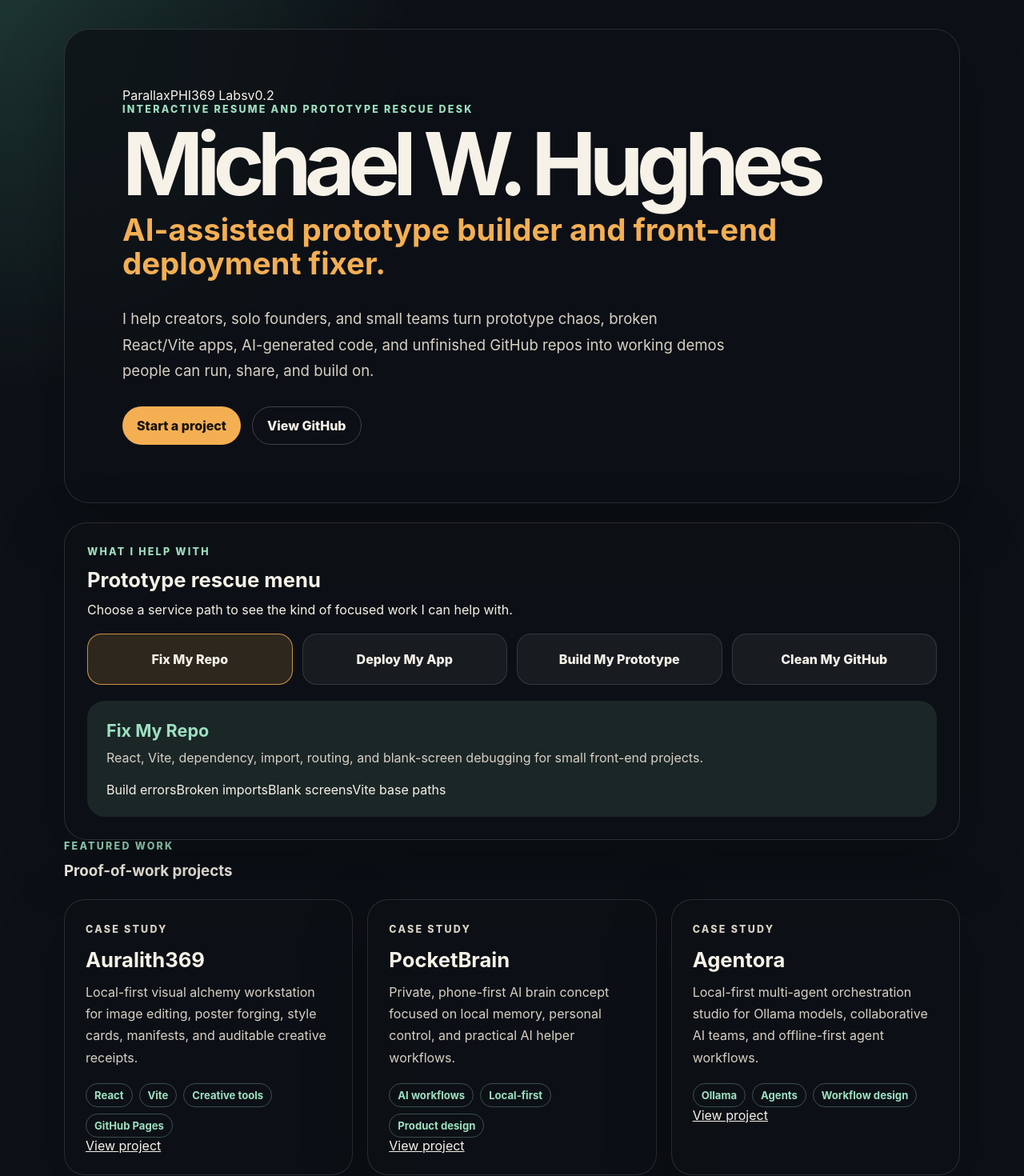
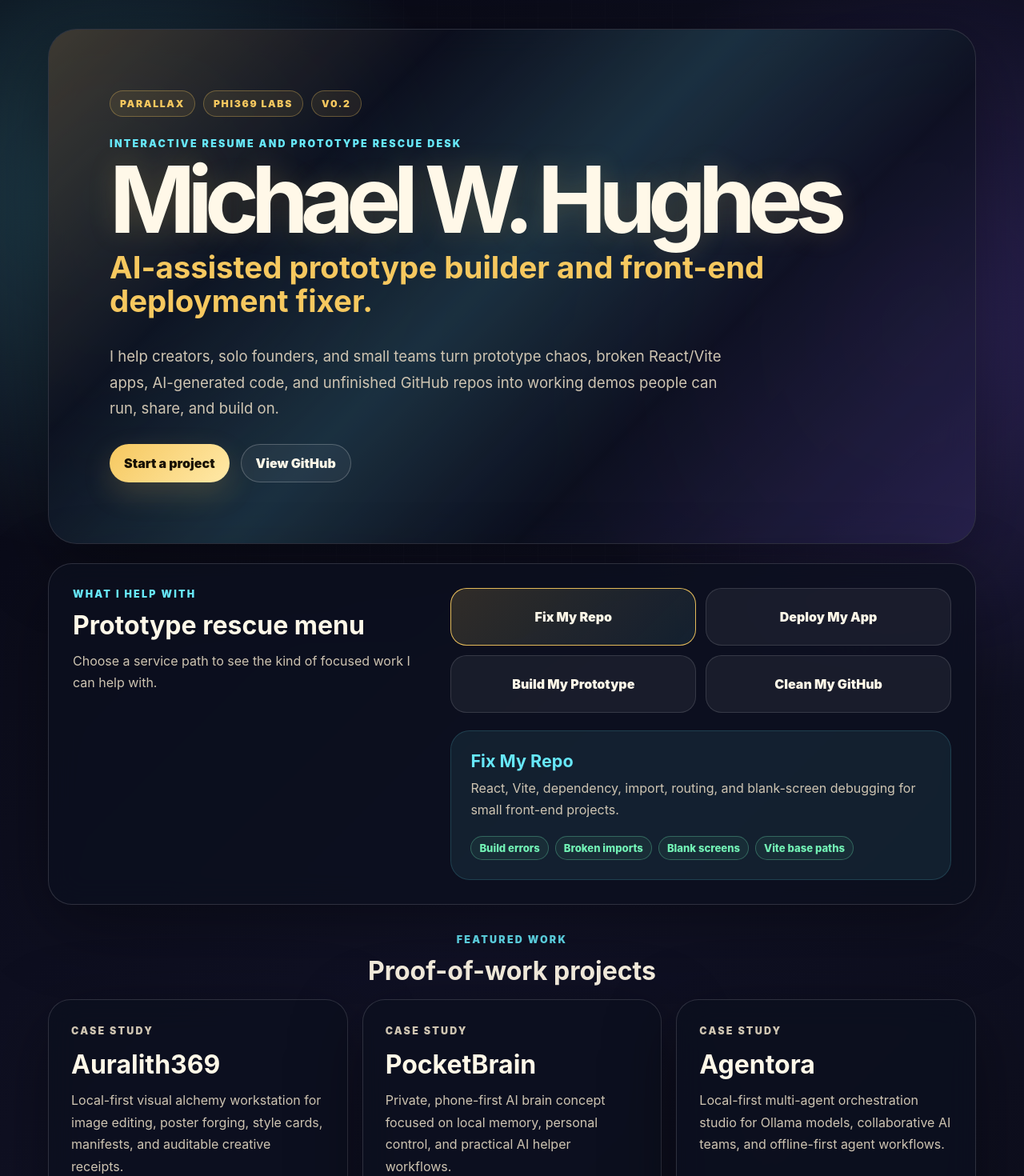
Before and after one commit to MichaelWave369/michaelwhughes-portfolio, a React (Vite) app: page / in a window 1280 px wide. Shown: the part 20-1490 px from the top of the page at 80% size. Built offline with nearby package versions, Linux system fonts and the light colour scheme.

Commit message:
style: apply Parallax PHI369 visual theme

```diff
--- a/src/styles.css
+++ b/src/styles.css
@@ -1,8 +1,19 @@
 :root {
   color-scheme: dark;
   font-family: Inter, ui-sans-serif, system-ui, -apple-system, BlinkMacSystemFont, "Segoe UI", sans-serif;
-  background: #0d1117;
-  color: #f7f2e8;
+  background: #070812;
+  color: #fff8e8;
+  --void: #070812;
+  --ink: #101321;
+  --panel: rgba(12, 16, 31, 0.8);
+  --panel-strong: rgba(16, 19, 33, 0.94);
+  --cream: #fff8e8;
+  --muted: #cfc5b2;
+  --phi-gold: #f6c85f;
+  --parallax-cyan: #67e8f9;
+  --violet: #8b5cf6;
+  --rose: #f472b6;
+  --emerald: #72f2b5;
 }
 
 * {
@@ -14,9 +25,22 @@ body {
   min-width: 320px;
   min-height: 100vh;
   background:
-    radial-gradient(circle at top left, rgba(86, 184, 146, 0.22), transparent 32rem),
-    radial-gradient(circle at bottom right, rgba(244, 175, 83, 0.18), transparent 28rem),
-    #0d1117;
+    radial-gradient(circle at 10% 10%, rgba(103, 232, 249, 0.24), transparent 28rem),
+    radial-gradient(circle at 90% 16%, rgba(139, 92, 246, 0.22), transparent 30rem),
+    radial-gradient(circle at 50% 95%, rgba(246, 200, 95, 0.18), transparent 34rem),
+    linear-gradient(135deg, #070812 0%, #111226 46%, #090a14 100%);
+}
+
+body::before {
+  content: '';
+  position: fixed;
+  inset: 0;
+  pointer-events: none;
+  background-image:
+    linear-gradient(rgba(255, 255, 255, 0.045) 1px, transparent 1px),
+    linear-gradient(90deg, rgba(255, 255, 255, 0.035) 1px, transparent 1px);
+  background-size: 42px 42px;
+  mask-image: radial-gradient(circle at center, black, transparent 78%);
 }
 
 a {
@@ -29,30 +53,69 @@ a {
 }
 
 .page {
-  width: min(1120px, calc(100% - 32px));
+  width: min(1160px, calc(100% - 32px));
   margin: 0 auto;
   padding: 56px 0;
 }
 
 .hero,
 .panel,
-.caseCard {
-  border: 1px solid rgba(255, 255, 255, 0.12);
-  background: rgba(13, 17, 23, 0.78);
-  box-shadow: 0 24px 80px rgba(0, 0, 0, 0.3);
+.caseCard,
+.packageCard {
+  border: 1px solid rgba(255, 255, 255, 0.14);
+  background: var(--panel);
+  box-shadow: 0 24px 90px rgba(0, 0, 0, 0.38);
   backdrop-filter: blur(18px);
 }
 
+.shellGlow {
+  position: relative;
+  overflow: hidden;
+}
+
+.shellGlow::before {
+  content: '';
+  position: absolute;
+  inset: -1px;
+  pointer-events: none;
+  background: linear-gradient(135deg, rgba(246, 200, 95, 0.38), transparent 28%, rgba(103, 232, 249, 0.28), transparent 68%, rgba(139, 92, 246, 0.34));
+  opacity: 0.55;
+  mix-blend-mode: screen;
+}
+
+.shellGlow > * {
+  position: relative;
+}
+
 .hero {
-  border-radius: 32px;
-  padding: clamp(32px, 6vw, 72px);
+  border-radius: 36px;
+  padding: clamp(32px, 6vw, 76px);
+}
+
+.brandRow {
+  display: flex;
+  flex-wrap: wrap;
+  gap: 10px;
+  margin-bottom: 26px;
+}
+
+.brandRow span {
+  border: 1px solid rgba(246, 200, 95, 0.32);
+  border-radius: 999px;
+  background: rgba(246, 200, 95, 0.08);
+  color: var(--phi-gold);
+  padding: 8px 12px;
+  font-size: 0.76rem;
+  font-weight: 900;
+  letter-spacing: 0.14em;
+  text-transform: uppercase;
 }
 
 .eyebrow {
   margin: 0 0 12px;
-  color: #9de0c0;
+  color: var(--parallax-cyan);
   font-size: 0.78rem;
-  font-weight: 800;
+  font-weight: 900;
   letter-spacing: 0.18em;
   text-transform: uppercase;
 }
@@ -66,22 +129,24 @@ p {
 }
 
 h1 {
-  margin-bottom: 12px;
-  font-size: clamp(3rem, 10vw, 6.8rem);
-  line-height: 0.9;
-  letter-spacing: -0.08em;
+  margin-bottom: 14px;
+  max-width: 940px;
+  font-size: clamp(3rem, 10vw, 7.2rem);
+  line-height: 0.88;
+  letter-spacing: -0.085em;
+  text-shadow: 0 0 34px rgba(246, 200, 95, 0.18);
 }
 
 h2 {
-  max-width: 820px;
-  color: #f4af53;
-  font-size: clamp(1.4rem, 3vw, 2.4rem);
-  line-height: 1.1;
+  max-width: 860px;
+  color: var(--phi-gold);
+  font-size: clamp(1.45rem, 3vw, 2.55rem);
+  line-height: 1.08;
 }
 
 .heroText {
-  max-width: 760px;
-  color: #d8d0c4;
+  max-width: 780px;
+  color: var(--muted);
   font-size: 1.16rem;
   line-height: 1.75;
 }
@@ -93,93 +158,111 @@ h2 {
   margin-top: 28px;
 }
 
+.centerActions {
+  justify-content: center;
+}
+
 .primary,
-.secondary {
+.secondary,
+.cardLink {
   display: inline-flex;
   align-items: center;
   justify-content: center;
   min-height: 48px;
   padding: 0 18px;
   border-radius: 999px;
-  font-weight: 800;
+  font-weight: 900;
   text-decoration: none;
 }
 
 .primary {
-  background: #f4af53;
-  color: #17110a;
+  background: linear-gradient(135deg, var(--phi-gold), #ffe9a8);
+  color: #181104;
+  box-shadow: 0 14px 36px rgba(246, 200, 95, 0.18);
 }
 
-.secondary {
-  border: 1px solid rgba(255, 255, 255, 0.2);
-  color: #f7f2e8;
+.secondary,
+.cardLink {
+  border: 1px solid rgba(255, 255, 255, 0.22);
+  color: var(--cream);
+  background: rgba(255, 255, 255, 0.05);
 }
 
 .panel {
   margin-top: 24px;
-  border-radius: 28px;
-  padding: 28px;
+  border-radius: 30px;
+  padding: 30px;
+}
+
+.splitPanel {
+  display: grid;
+  grid-template-columns: 0.9fr 1.25fr;
+  gap: 22px;
+  align-items: start;
 }
 
 .panel h3,
-.caseCard h3 {
+.caseCard h3,
+.packageCard h3,
+.sectionHeader h3 {
   margin-bottom: 12px;
-  font-size: 1.6rem;
+  font-size: clamp(1.55rem, 3vw, 2rem);
+}
+
+.muted {
+  color: var(--muted);
+  line-height: 1.7;
 }
 
 .serviceGrid {
   display: grid;
-  grid-template-columns: repeat(4, minmax(0, 1fr));
+  grid-template-columns: repeat(2, minmax(0, 1fr));
   gap: 12px;
-  margin: 20px 0;
 }
 
 .service {
-  min-height: 64px;
-  border: 1px solid rgba(255, 255, 255, 0.12);
-  border-radius: 18px;
-  background: rgba(255, 255, 255, 0.05);
-  color: #f7f2e8;
+  min-height: 72px;
+  border: 1px solid rgba(255, 255, 255, 0.13);
+  border-radius: 20px;
+  background: rgba(255, 255, 255, 0.055);
+  color: var(--cream);
   cursor: pointer;
-  font-weight: 800;
+  font-weight: 900;
+}
+
+.service:hover {
+  border-color: rgba(103, 232, 249, 0.5);
 }
 
 .service.active {
-  border-color: rgba(244, 175, 83, 0.8);
-  background: rgba(244, 175, 83, 0.14);
+  border-color: rgba(246, 200, 95, 0.92);
+  background: linear-gradient(135deg, rgba(246, 200, 95, 0.16), rgba(103, 232, 249, 0.08));
 }
 
 .activeCard {
-  border-radius: 22px;
-  background: rgba(157, 224, 192, 0.1);
+  grid-column: 2;
+  border: 1px solid rgba(103, 232, 249, 0.16);
+  border-radius: 24px;
+  background: rgba(103, 232, 249, 0.075);
   padding: 24px;
 }
 
 .activeCard h4 {
   margin-bottom: 8px;
-  color: #9de0c0;
+  color: var(--parallax-cyan);
   font-size: 1.35rem;
 }
 
 .activeCard p,
 .caseCard p,
-.closing p {
-  color: #d8d0c4;
-  line-height: 1.7;
+.packageCard p,
+.closing p,
+.workFlow li {
+  color: var(--muted);
+  line-height: 1.72;
 }
 
-.caseGrid {
-  display: grid;
-  grid-template-columns: repeat(3, minmax(0, 1fr));
-  gap: 18px;
-  margin-top: 24px;
-}
-
-.caseCard {
-  border-radius: 26px;
-  padding: 26px;
-}
-
+.miniTags,
 .tags {
   display: flex;
   flex-wrap: wrap;
@@ -187,26 +270,104 @@ h2 {
   margin-top: 18px;
 }
 
+.miniTags span,
 .tags span {
-  border: 1px solid rgba(157, 224, 192, 0.3);
+  border: 1px solid rgba(114, 242, 181, 0.3);
   border-radius: 999px;
   padding: 6px 10px;
-  color: #9de0c0;
+  color: var(--emerald);
+  background: rgba(114, 242, 181, 0.06);
   font-size: 0.82rem;
-  font-weight: 700;
+  font-weight: 800;
+}
+
+.sectionHeader {
+  margin: 36px 0 16px;
+  text-align: center;
+}
+
+.caseGrid,
+.packageGrid {
+  display: grid;
+  grid-template-columns: repeat(3, minmax(0, 1fr));
+  gap: 18px;
+}
+
+.caseCard,
+.packageCard {
+  border-radius: 28px;
+  padding: 28px;
+}
+
+.caseCard {
+  display: flex;
+  flex-direction: column;
+}
+
+.caseCard .cardLink {
+  width: fit-content;
+  margin-top: auto;
+}
+
+.packageCard {
+  background: linear-gradient(180deg, rgba(16, 19, 33, 0.94), rgba(16, 19, 33, 0.72));
+}
+
+.packagePrice {
+  color: var(--phi-gold) !important;
+  font-weight: 900;
+  letter-spacing: 0.08em;
+  text-transform: uppercase;
+}
+
+.workFlow {
+  display: grid;
+  grid-template-columns: 0.8fr 1.2fr;
+  gap: 24px;
+}
+
+.workFlow ol {
+  display: grid;
+  gap: 12px;
+  margin: 0;
+  padding-left: 22px;
+}
+
+.workFlow li {
+  padding-left: 8px;
 }
 
 .closing {
   text-align: center;
 }
 
-@media (max-width: 820px) {
-  .serviceGrid,
-  .caseGrid {
+@media (max-width: 880px) {
+  .splitPanel,
+  .workFlow,
+  .caseGrid,
+  .packageGrid {
+    grid-template-columns: 1fr;
+  }
+
+  .activeCard {
+    grid-column: auto;
+  }
+}
+
+@media (max-width: 640px) {
+  .serviceGrid {
     grid-template-columns: 1fr;
   }
 
   .page {
-    padding-top: 24px;
+    width: min(100% - 22px, 1160px);
+    padding-top: 18px;
+  }
+
+  .hero,
+  .panel,
+  .caseCard,
+  .packageCard {
+    border-radius: 24px;
   }
 }
```
